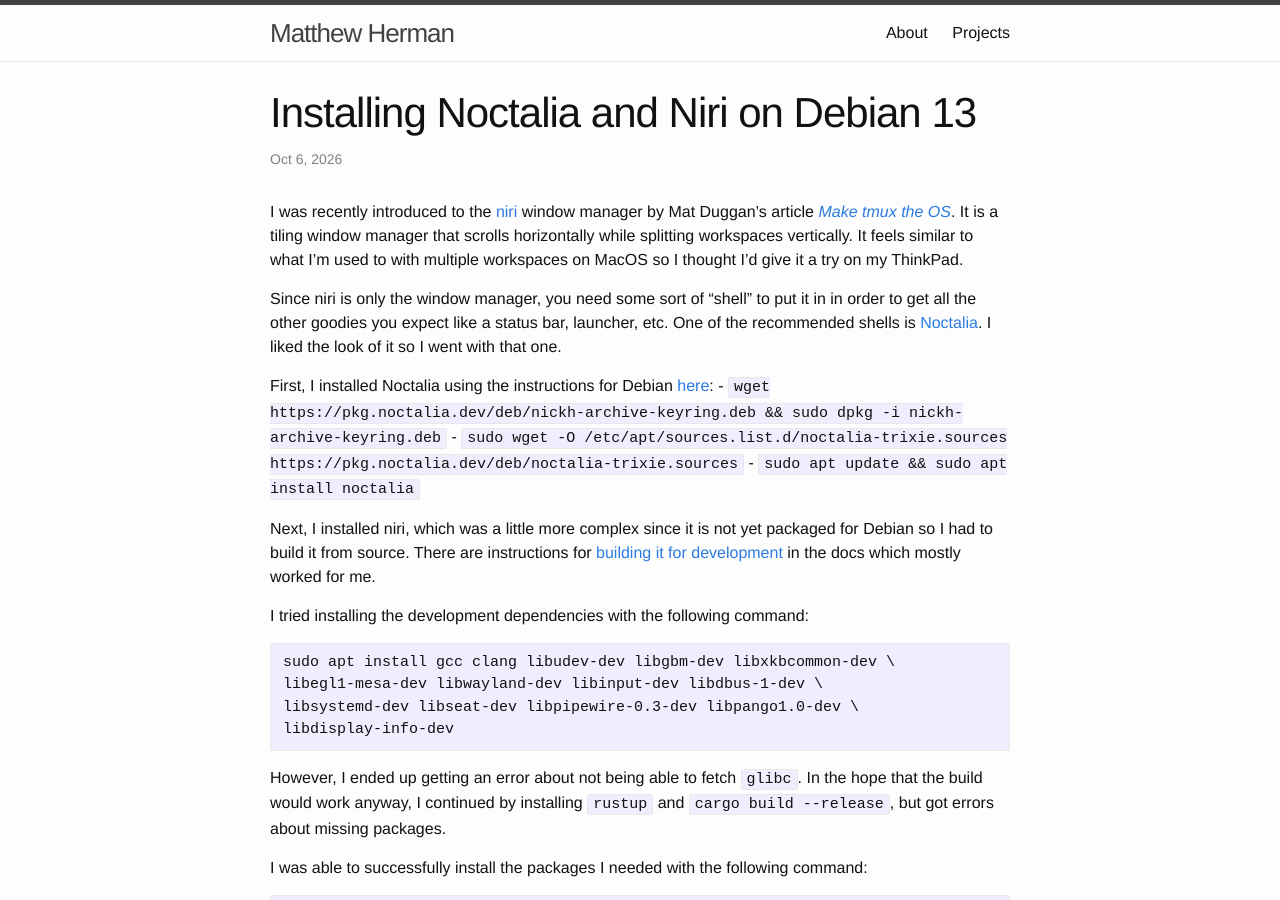
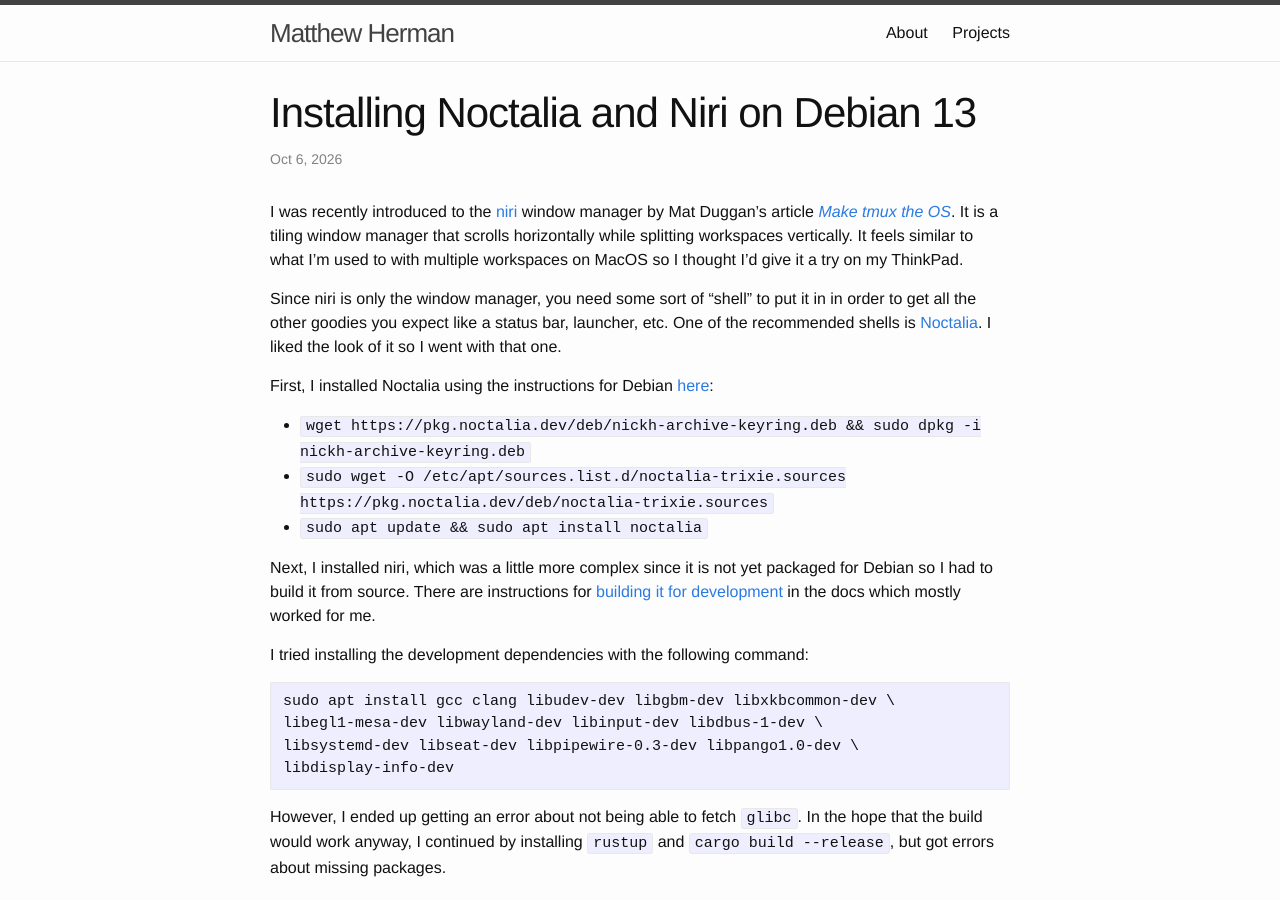
Before and after one commit to mattherman/website, a Jekyll site: the page built from _posts/2026-10-05-noctalia-niri-install.markdown, in a window 1280 px wide and 900 px high. Built offline with Jekyll 4.4.1, drawn with Linux system fonts in a browser that asks for light colours.

```diff
--- a/_posts/2026-10-05-noctalia-niri-install.markdown
+++ b/_posts/2026-10-05-noctalia-niri-install.markdown
@@ -11,9 +11,10 @@ I was recently introduced to the [niri](https://github.com/niri-wm/niri) window
 Since niri is only the window manager, you need some sort of "shell" to put it in in order to get all the other goodies you expect like a status bar, launcher, etc. One of the recommended shells is [Noctalia](https://noctalia.dev). I liked the look of it so I went with that one.
 
 First, I installed Noctalia using the instructions for Debian [here](https://docs.noctalia.dev/noctalia/getting-started/installation/?section=debian#debian):
-    - `wget https://pkg.noctalia.dev/deb/nickh-archive-keyring.deb && sudo dpkg -i nickh-archive-keyring.deb`
-    - `sudo wget -O /etc/apt/sources.list.d/noctalia-trixie.sources https://pkg.noctalia.dev/deb/noctalia-trixie.sources`
-    - `sudo apt update && sudo apt install noctalia`
+
+* `wget https://pkg.noctalia.dev/deb/nickh-archive-keyring.deb && sudo dpkg -i nickh-archive-keyring.deb`
+* `sudo wget -O /etc/apt/sources.list.d/noctalia-trixie.sources https://pkg.noctalia.dev/deb/noctalia-trixie.sources`
+* `sudo apt update && sudo apt install noctalia`
 
 Next, I installed niri, which was a little more complex since it is not yet packaged for Debian so I had to build it from source. There are instructions for [building it for development](https://niri-wm.github.io/niri/Getting-Started.html#building) in the docs which mostly worked for me.
 
```
